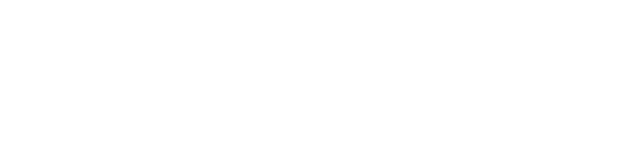
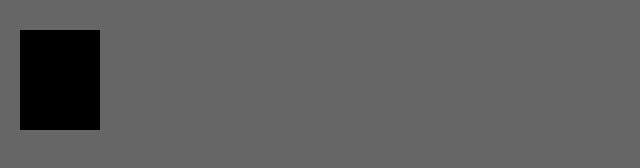
Before and after one commit to VinupriyaM/html, a plain HTML site: page assignment/position.html in a window 1280 px wide. Shown: the whole page, without its empty margins (0-640 px from the left). Drawn offline with Linux system fonts and the light colour scheme.

Commit message:
css modified

```diff
--- a/assignment/css/style.css
+++ b/assignment/css/style.css
@@ -96,5 +96,27 @@ font-family:sans-serif;
 letter-spacing:2px;
 color: #666;
 text-transform: uppercase;
-text-shadow: 5px 10px 10px blue;
+text-shadow:
+5px 1px 4px white
+4px 2px 4px red;
 }
+.wra
+{
+/*margin:auto;*/
+background:#666;
+width:900px;
+height:100px;
+margin:0px;
+}
+.box
+{
+  background:black;
+  /*position:absolute;*/
+  position:relative;
+  top:30px;
+  right:300px;
+  left:20px;
+  /*margin:auto;*/
+  width:80px;
+  height:100px;
+}
```
